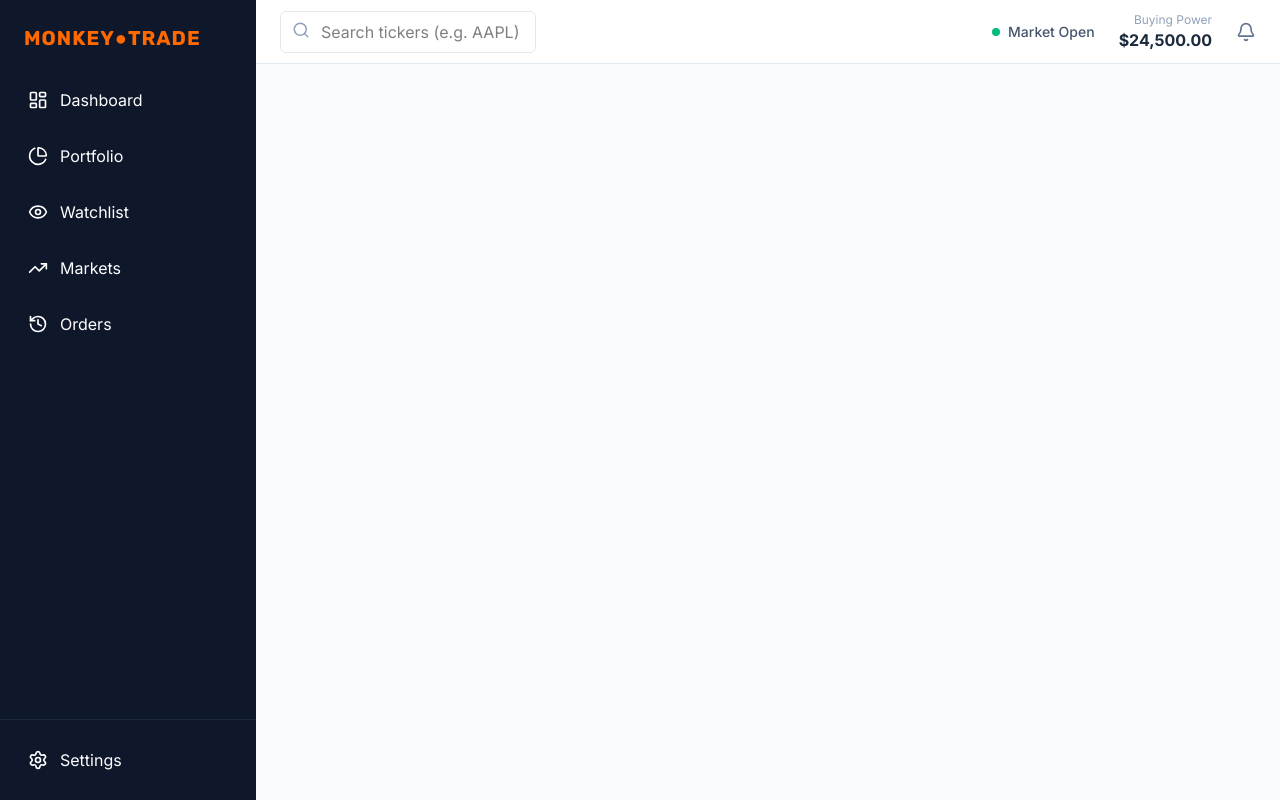
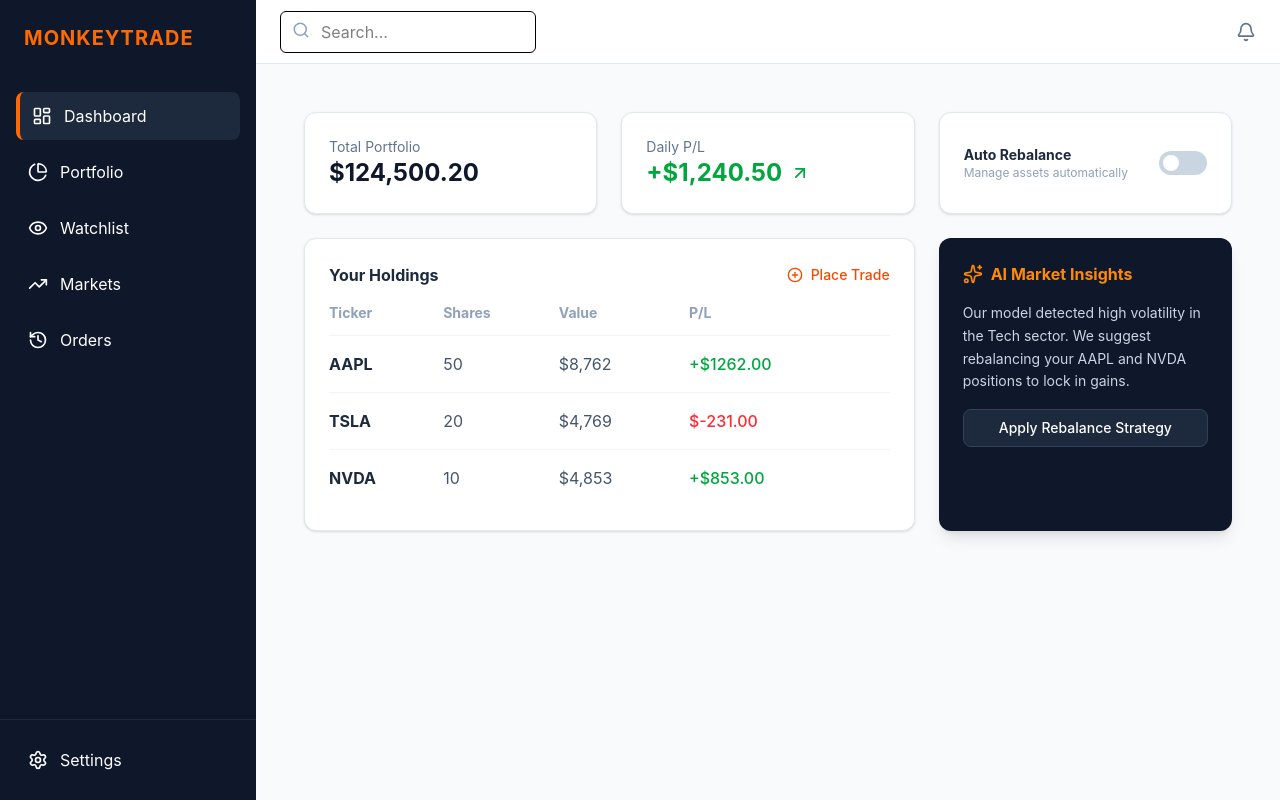
Before and after one commit to lucky-KRMU/MonkeyTrade, a React (Vite) app: page / in a window 1280 px wide. Shown: the top 800 px of the page. Built offline with nearby package versions, Linux system fonts and the light colour scheme.

Commit message:
purge old files and crea create new files -react-router-dom

```diff
--- a/package.json
+++ b/package.json
@@ -15,6 +15,7 @@
     "lucide-react": "^1.11.0",
     "react": "^19.2.5",
     "react-dom": "^19.2.5",
+    "react-router-dom": "^7.14.2",
     "tailwindcss": "^4.2.4"
   },
   "devDependencies": {
--- a/src/App.jsx
+++ b/src/App.jsx
@@ -1,15 +1,20 @@
-import { useState } from 'react'
-import Navbar from './Components/Navbar/Navbar'
-import Dashbord from './Components/Dashboard/Dashbord'
+import { BrowserRouter, Routes, Route } from 'react-router-dom';
+import DashboardLayout from './DashboardLayout';
+import DashboardPage from './DashboardPage'; // Your existing component
 
 function App() {
-
   return (
-   <>
-   <Navbar />
-   <Dashbord />
-   </>
-  )
+    <BrowserRouter>
+      <Routes>
+        <Route path="/" element={<DashboardLayout />}>
+          {/* This renders inside the <Outlet /> in DashboardLayout */}
+          <Route index element={<DashboardPage />} />
+          <Route path="portfolio" element={<div>Portfolio Page Coming Soon</div>} />
+          <Route path="markets" element={<div>Markets Page Coming Soon</div>} />
+        </Route>
+      </Routes>
+    </BrowserRouter>
+  );
 }
 
-export default App
+export default App;
--- a/src/Components/Navbar/Navbar.jsx
+++ /dev/null
@@ -1,74 +0,0 @@
-import React, { useState } from 'react';
-import {
-  LayoutDashboard, PieChart, Eye, TrendingUp, History,
-  Settings, X, Menu, Search, Bell
-} from 'lucide-react';
-
-const navItems = [
-  { name: 'Dashboard', icon: LayoutDashboard },
-  { name: 'Portfolio', icon: PieChart },
-  { name: 'Watchlist', icon: Eye },
-  { name: 'Markets', icon: TrendingUp },
-  { name: 'Orders', icon: History },
-];
-
-export default function Dashboard({ children }) {
-  const [isSidebarOpen, setIsSidebarOpen] = useState(true);
-
-  return (
-    <div className="flex h-screen bg-slate-50 font-[Inter]">
-      <aside className={`bg-slate-900 text-white w-64 shrink-0 flex flex-col transition-all duration-300 ${isSidebarOpen ? 'translate-x-0' : '-translate-x-64'} md:translate-x-0 fixed md:static h-full z-20`}>
-        <div className="p-6 flex items-center justify-between">
-          <h1 className="text-xl font-bold tracking-wider text-orange-500 cursor-pointer font-[Rubik]">MONKEY●TRADE</h1>
-          <button onClick={() => setIsSidebarOpen(false)} className="md:hidden"><X size={20} /></button>
-        </div>
-
-        <nav className="flex-1 px-4 space-y-2">
-          {navItems.map((item) => (
-            <a key={item.name} href="#" className="flex items-center gap-3 p-3 rounded-lg hover:bg-slate-800 transition">
-              <item.icon size={20} />
-              <span>{item.name}</span>
-            </a>
-          ))}
-        </nav>
-
-        <div className="p-4 border-t border-slate-800">
-          <a href="#" className="flex items-center gap-3 p-3 hover:bg-slate-800 rounded-lg">
-            <Settings size={20} />
-            <span>Settings</span>
-          </a>
-        </div>
-      </aside>
-
-      <div className="flex-1 flex flex-col overflow-hidden">
-        <header className="bg-white border-b border-slate-200 h-16 flex items-center justify-between px-6 sticky top-0 z-10">
-          <div className="flex items-center gap-4">
-            <button onClick={() => setIsSidebarOpen(!isSidebarOpen)} className="md:hidden"><Menu size={24} /></button>
-            <div className="relative hidden md:block">
-              <Search className="absolute left-3 top-2.5 text-slate-400" size={18} />
-              <input
-                type="text"
-                placeholder="Search tickers (e.g. AAPL)..."
-                className="pl-10 pr-4 py-2 border border-slate-200 rounded-md w-64 focus:outline-none focus:ring-2 focus:ring-emerald-500"
-              />
-            </div>
-          </div>
-
-          <div className="flex items-center gap-6">
-            <div className="hidden md:flex items-center gap-2">
-              <span className="w-2 h-2 rounded-full bg-emerald-500 animate-pulse"></span>
-              <span className="text-sm font-medium text-slate-600">Market Open</span>
-            </div>
-
-            <div className="text-right hidden sm:block">
-              <p className="text-xs text-slate-400">Buying Power</p>
-              <p className="font-bold text-slate-800">$24,500.00</p>
-            </div>
-
-            <button className="text-slate-500 hover:text-slate-800"><Bell size={20} /></button>
-          </div>
-        </header>
-      </div>
-    </div>
-  );
-}
--- /dev/null
+++ b/src/DashboardLayout.jsx
@@ -0,0 +1,31 @@
+import { useState } from 'react';
+import { Outlet } from 'react-router-dom';
+import Sidebar from './Sidebar';
+import { Menu, Search, Bell } from 'lucide-react';
+
+export default function DashboardLayout() {
+  const [isSidebarOpen, setIsSidebarOpen] = useState(false);
+
+  return (
+    <div className="flex h-screen bg-slate-50">
+      <Sidebar isOpen={isSidebarOpen} toggleSidebar={() => setIsSidebarOpen(!isSidebarOpen)} />
+
+      <div className="flex-1 flex flex-col overflow-hidden">
+        {/* Navbar */}
+        <header className="bg-white border-b border-slate-200 h-16 flex items-center justify-between px-6 z-10">
+          <button onClick={() => setIsSidebarOpen(!isSidebarOpen)} className="md:hidden"><Menu size={24} /></button>
+          <div className="relative hidden md:block">
+            <Search className="absolute left-3 top-2.5 text-slate-400" size={18} />
+            <input type="text" placeholder="Search..." className="pl-10 pr-4 py-2 border rounded-md w-64 focus:ring-2 focus:ring-orange-500 outline-none" />
+          </div>
+          <button className="text-slate-500"><Bell size={20} /></button>
+        </header>
+
+        {/* Dynamic Page Content */}
+        <main className="flex-1 overflow-y-auto p-4 md:p-6">
+          <Outlet />
+        </main>
+      </div>
+    </div>
+  );
+}
--- /dev/null
+++ b/src/Sidebar.jsx
@@ -0,0 +1,41 @@
+import { NavLink } from 'react-router-dom';
+import { LayoutDashboard, PieChart, Eye, TrendingUp, History, Settings, X } from 'lucide-react';
+
+export default function Sidebar({ isOpen, toggleSidebar }) {
+  const navItems = [
+    { name: 'Dashboard', path: '/', icon: LayoutDashboard },
+    { name: 'Portfolio', path: '/portfolio', icon: PieChart },
+    { name: 'Watchlist', path: '/watchlist', icon: Eye },
+    { name: 'Markets', path: '/markets', icon: TrendingUp },
+    { name: 'Orders', path: '/orders', icon: History },
+  ];
+
+  return (
+    <aside className={`bg-slate-900 text-white w-64 h-screen shrink-0 flex flex-col fixed md:static z-20 transition-all duration-300 ${isOpen ? 'translate-x-0' : '-translate-x-64'} md:translate-x-0`}>
+      <div className="p-6 flex items-center justify-between">
+        <h1 className="text-xl font-bold tracking-wider text-orange-500">MONKEYTRADE</h1>
+        <button onClick={toggleSidebar} className="md:hidden"><X size={20} /></button>
+      </div>
+
+      <nav className="flex-1 px-4 space-y-2 mt-4">
+        {navItems.map((item) => (
+          <NavLink
+            key={item.name}
+            to={item.path}
+            className={({ isActive }) => `flex items-center gap-3 p-3 rounded-lg transition-all ${isActive ? 'bg-slate-800 border-l-4 border-orange-500' : 'hover:bg-slate-800'}`}
+          >
+            <item.icon size={20} />
+            <span>{item.name}</span>
+          </NavLink>
+        ))}
+      </nav>
+
+      <div className="p-4 border-t border-slate-800">
+        <NavLink to="/settings" className="flex items-center gap-3 p-3 hover:bg-slate-800 rounded-lg">
+          <Settings size={20} />
+          <span>Settings</span>
+        </NavLink>
+      </div>
+    </aside>
+  );
+}
```
Also changed, not shown: src/DashboardPage.jsx (renamed from src/Components/Dashboard/Dashbord.jsx), 1 other file (tests, documents, lock files or other folders).
